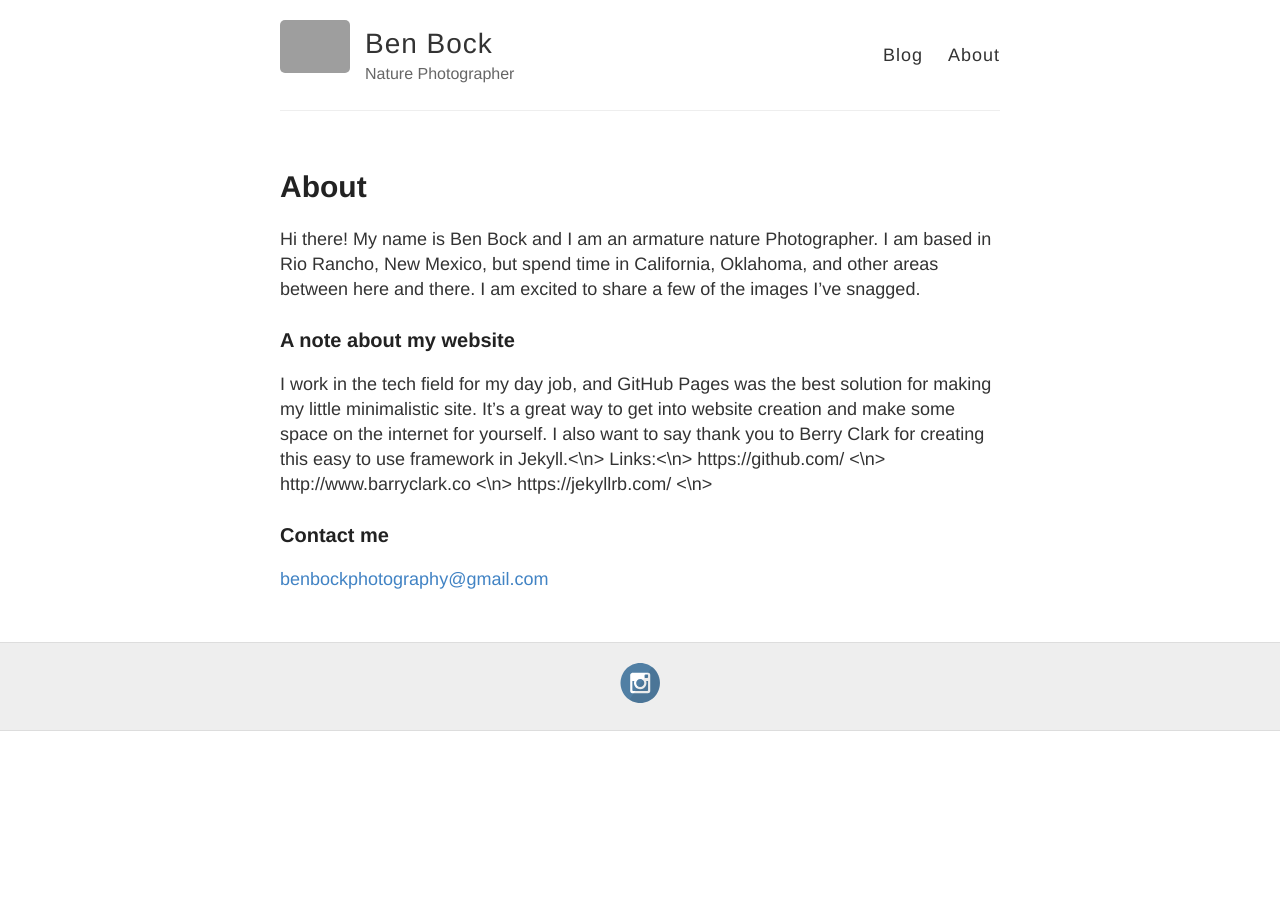
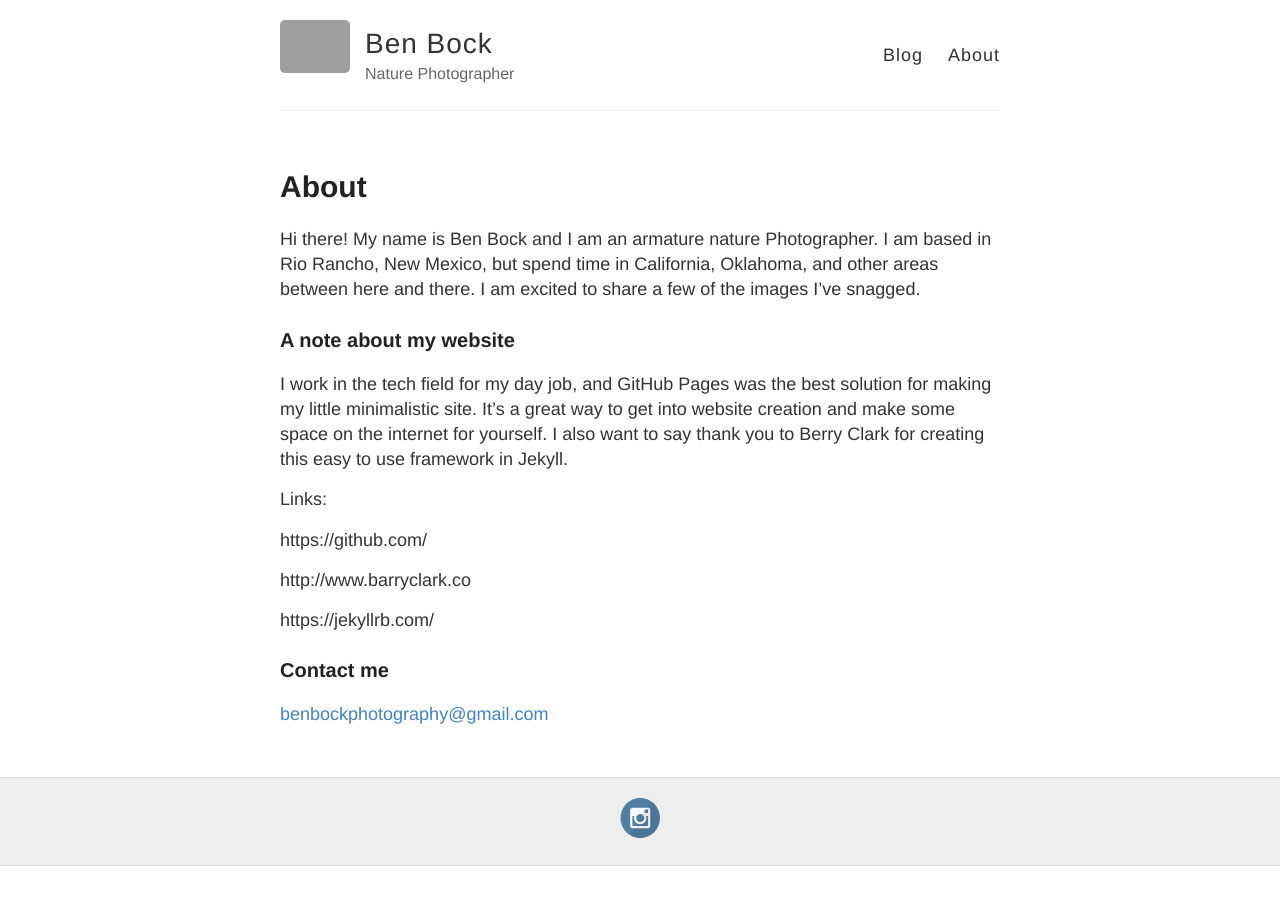
Before and after one commit to BenBockPhotography/benbockphotography.github.io, a Jekyll site: the page built from about.md, in a window 1280 px wide. Built offline with Jekyll 4.4.1, drawn with Linux system fonts in a browser that asks for light colours; some of the changed lines change nothing that is shown.

Commit message:
Formatting issue fixed (maybe)

```diff
--- a/about.md
+++ b/about.md
@@ -8,11 +8,15 @@
 My name is Ben Bock and I am an armature nature Photographer. I am based in Rio Rancho, New Mexico, but spend time in California, Oklahoma, and other areas between here and there. I am excited to share a few of the images I've snagged.
 
 ### A note about my website
-I work in the tech field for my day job, and GitHub Pages was the best solution for making my little minimalistic site. It's a great way to get into website creation and make some space on the internet for yourself. I also want to say thank you to Berry Clark for creating this easy to use framework in Jekyll.<\n>
-Links:<\n>
-https://github.com/ <\n>
-http://www.barryclark.co <\n>
-https://jekyllrb.com/  <\n>
+I work in the tech field for my day job, and GitHub Pages was the best solution for making my little minimalistic site. It's a great way to get into website creation and make some space on the internet for yourself. I also want to say thank you to Berry Clark for creating this easy to use framework in Jekyll.
+
+Links:
+
+https://github.com/
+
+http://www.barryclark.co
+
+https://jekyllrb.com/
 
 
 
```
